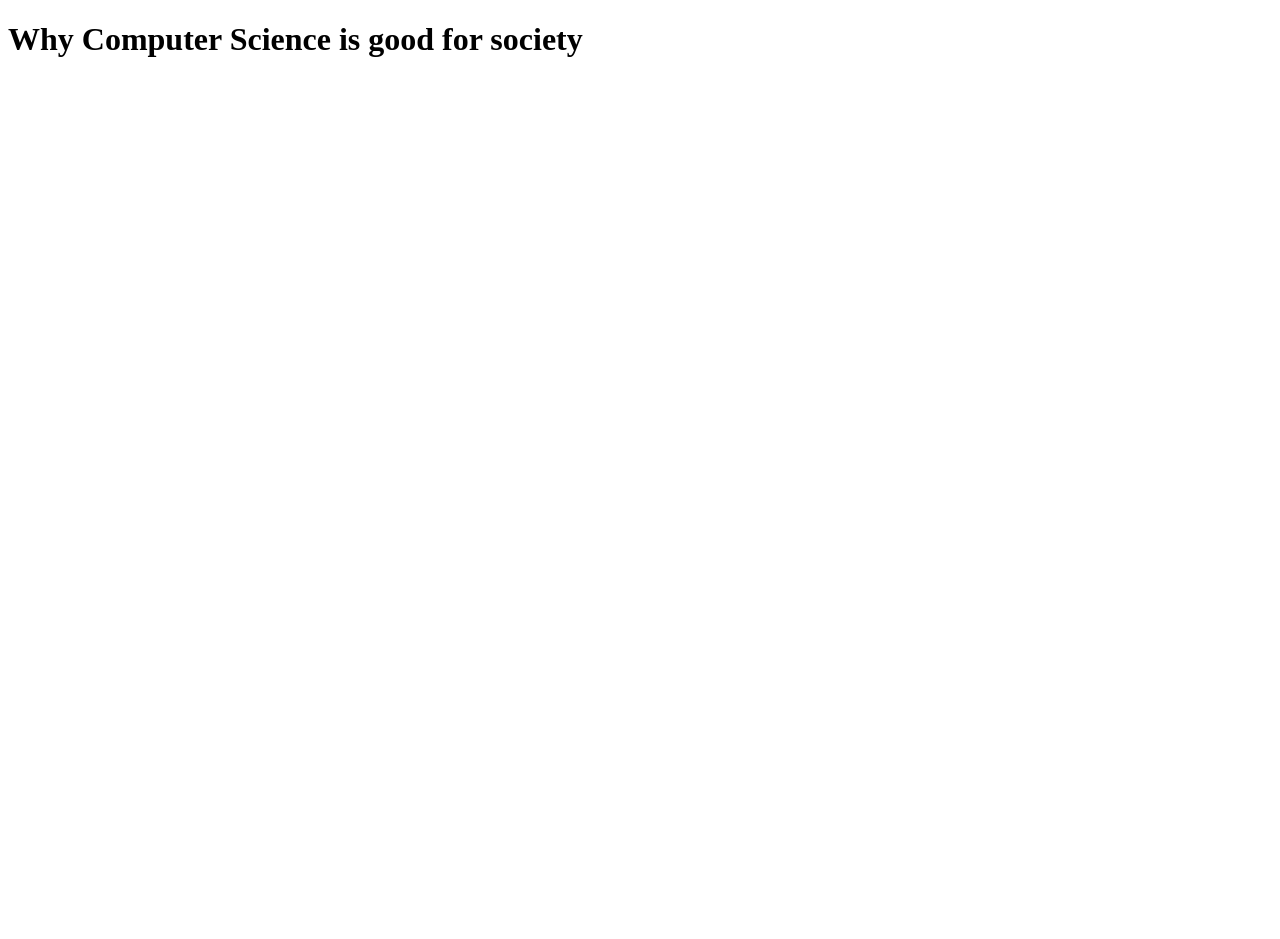
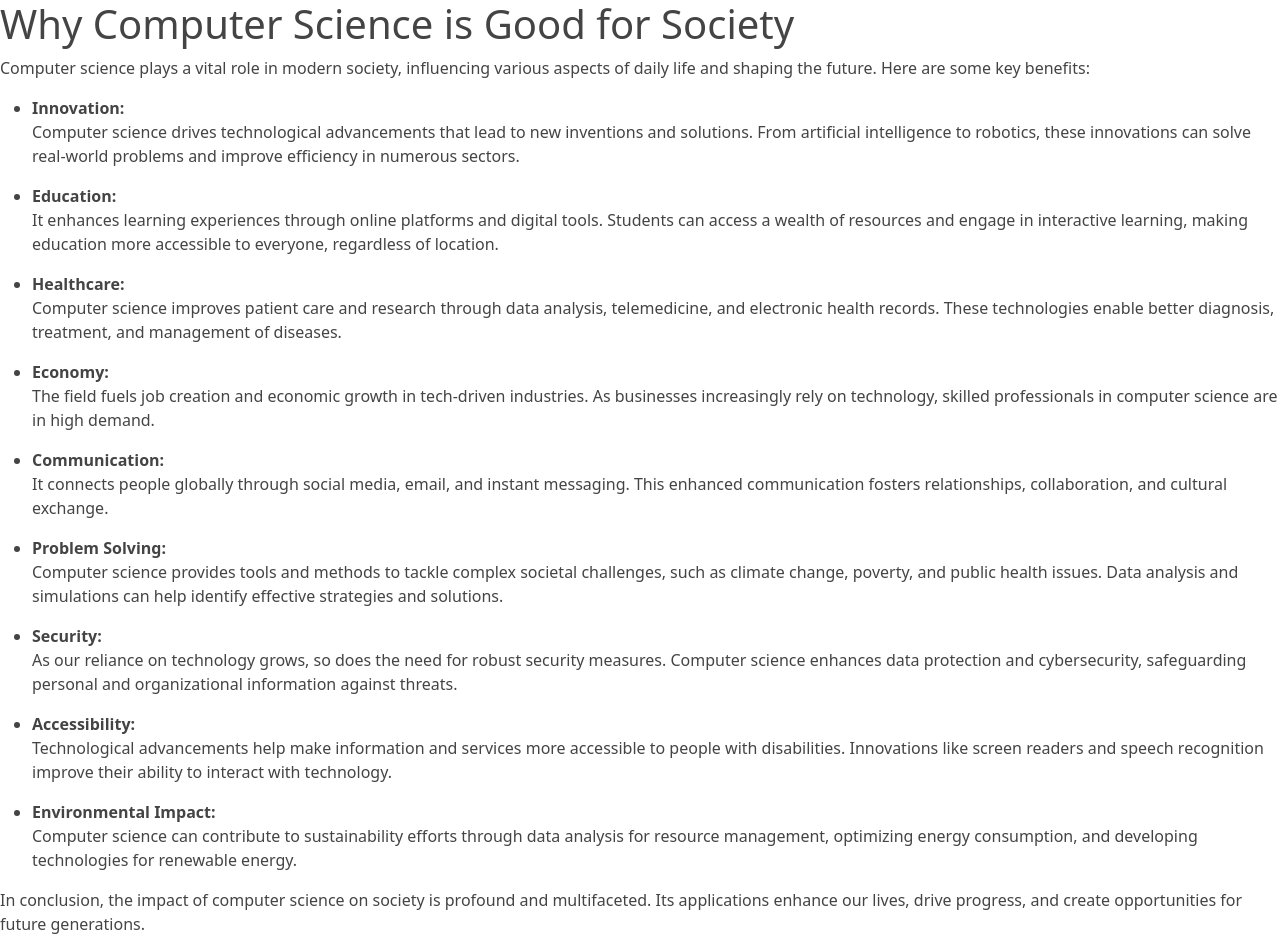
Before and after one commit to enhayi/practical3, a plain HTML site: page ollie.html in a window 1280 px wide. Before the commit the page ends 800 px from the top, so only its background shows below. Drawn offline with nearby package versions, Linux system fonts and the light colour scheme.

Commit message:
push final page

```diff
--- a/ollie.html
+++ b/ollie.html
@@ -4,8 +4,51 @@
     <meta charset="UTF-8">
     <meta name="viewport" content="width=device-width, initial-scale=1.0">
     <title>Document</title>
+    <link rel="stylesheet" href="https://cdn.jsdelivr.net/npm/bootswatch@5.3.3/dist/pulse/bootstrap.min.css">
 </head>
 <body>
-    <h1>Why Computer Science is good for society</h1>
+    <h1>Why Computer Science is Good for Society</h1>
+    <p>Computer science plays a vital role in modern society, influencing various aspects of daily life and shaping the future. Here are some key benefits:</p>
+
+    <ul>
+        <li>
+            <strong>Innovation:</strong>
+            <p>Computer science drives technological advancements that lead to new inventions and solutions. From artificial intelligence to robotics, these innovations can solve real-world problems and improve efficiency in numerous sectors.</p>
+        </li>
+        <li>
+            <strong>Education:</strong>
+            <p>It enhances learning experiences through online platforms and digital tools. Students can access a wealth of resources and engage in interactive learning, making education more accessible to everyone, regardless of location.</p>
+        </li>
+        <li>
+            <strong>Healthcare:</strong>
+            <p>Computer science improves patient care and research through data analysis, telemedicine, and electronic health records. These technologies enable better diagnosis, treatment, and management of diseases.</p>
+        </li>
+        <li>
+            <strong>Economy:</strong>
+            <p>The field fuels job creation and economic growth in tech-driven industries. As businesses increasingly rely on technology, skilled professionals in computer science are in high demand.</p>
+        </li>
+        <li>
+            <strong>Communication:</strong>
+            <p>It connects people globally through social media, email, and instant messaging. This enhanced communication fosters relationships, collaboration, and cultural exchange.</p>
+        </li>
+        <li>
+            <strong>Problem Solving:</strong>
+            <p>Computer science provides tools and methods to tackle complex societal challenges, such as climate change, poverty, and public health issues. Data analysis and simulations can help identify effective strategies and solutions.</p>
+        </li>
+        <li>
+            <strong>Security:</strong>
+            <p>As our reliance on technology grows, so does the need for robust security measures. Computer science enhances data protection and cybersecurity, safeguarding personal and organizational information against threats.</p>
+        </li>
+        <li>
+            <strong>Accessibility:</strong>
+            <p>Technological advancements help make information and services more accessible to people with disabilities. Innovations like screen readers and speech recognition improve their ability to interact with technology.</p>
+        </li>
+        <li>
+            <strong>Environmental Impact:</strong>
+            <p>Computer science can contribute to sustainability efforts through data analysis for resource management, optimizing energy consumption, and developing technologies for renewable energy.</p>
+        </li>
+    </ul>
+
+    <p>In conclusion, the impact of computer science on society is profound and multifaceted. Its applications enhance our lives, drive progress, and create opportunities for future generations.</p>
 </body>
 </html>
```
Also changed, not shown: index.html (+1 -1 lines).
